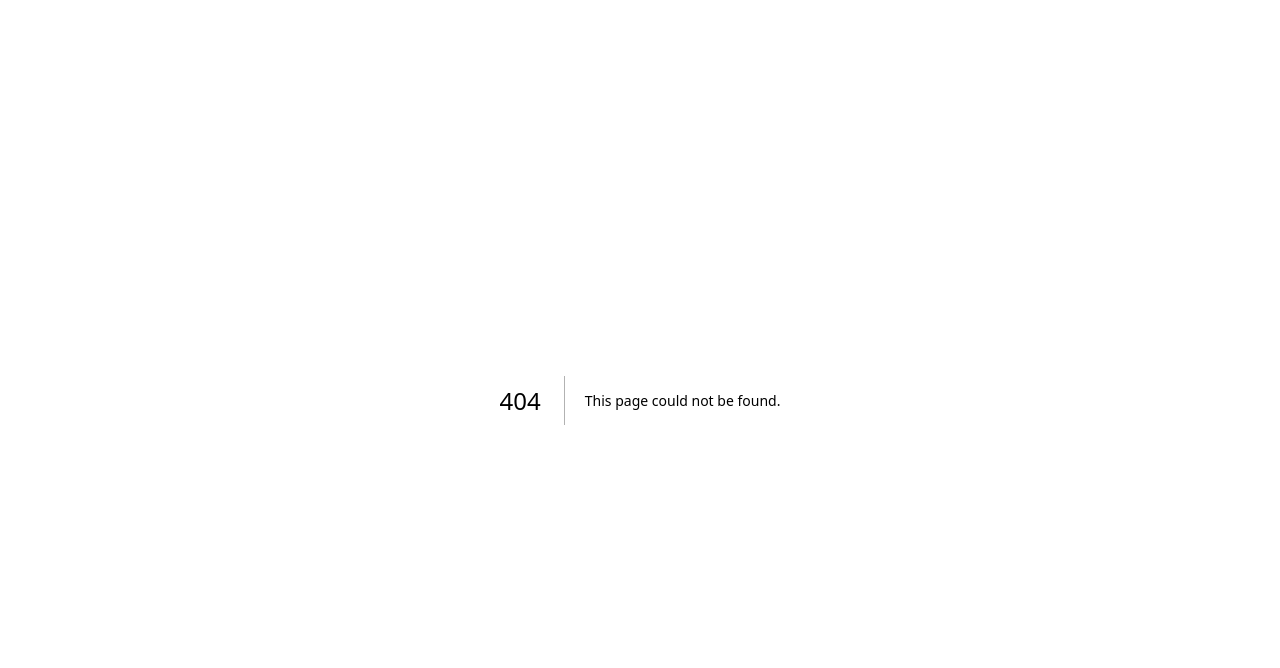
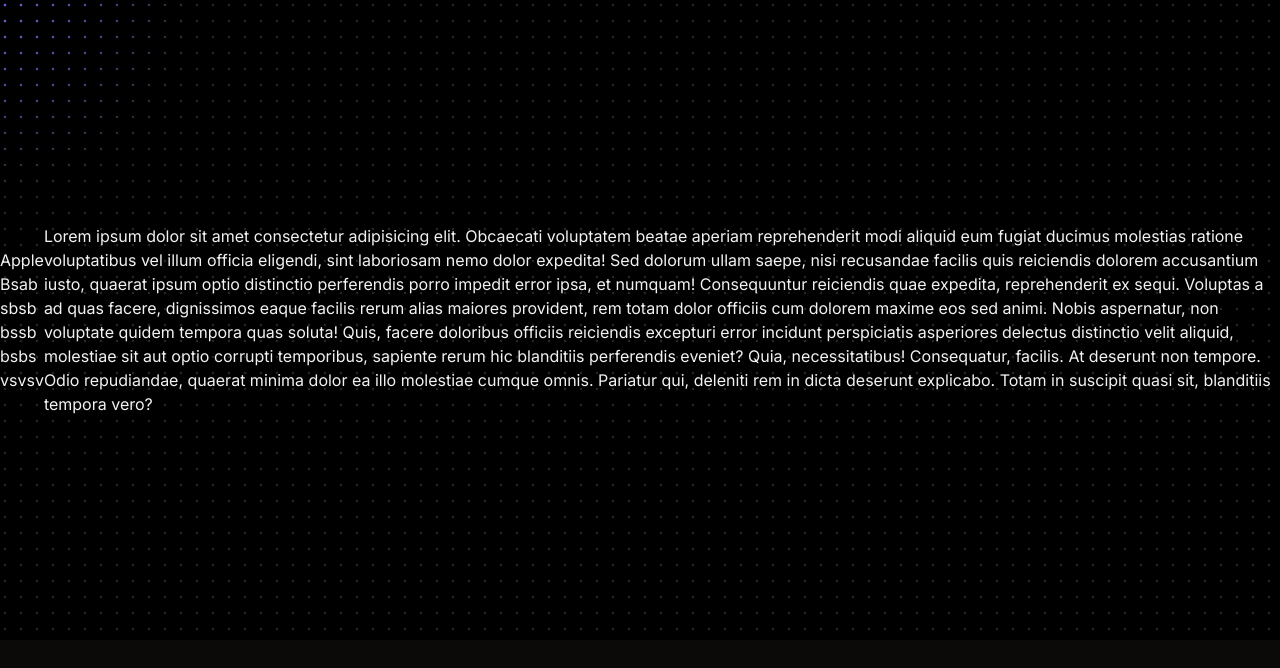
Before and after one commit to breakinttak/authenticateX, a Next.js app in the folder web/: page /docs/getting-started in a window 1280 px wide. Before the commit this address had no page. Shown: the top 668 px of the page. Built offline with nearby package versions, Linux system fonts and the light colour scheme.

Commit message:
pushed cuz idk

```diff
--- /dev/null
+++ b/web/app/(docs)/docs/(getting-started)/_components/hero-high.tsx
@@ -0,0 +1,96 @@
+"use client";
+import { cn } from "@/utils/cn";
+import { useMotionValue, motion, useMotionTemplate } from "framer-motion";
+import React from "react";
+
+export const HeroHighlight = ({
+  children,
+  className,
+  containerClassName,
+}: {
+  children: React.ReactNode;
+  className?: string;
+  containerClassName?: string;
+}) => {
+  let mouseX = useMotionValue(0);
+  let mouseY = useMotionValue(0);
+
+  function handleMouseMove({
+    currentTarget,
+    clientX,
+    clientY,
+  }: React.MouseEvent<HTMLDivElement>) {
+    if (!currentTarget) return;
+    let { left, top } = currentTarget.getBoundingClientRect();
+
+    mouseX.set(clientX - left);
+    mouseY.set(clientY - top);
+  }
+  return (
+    <div
+      className={cn(
+        "relative h-[40rem] flex items-center bg-white dark:bg-black justify-center w-full group",
+        containerClassName
+      )}
+      onMouseMove={handleMouseMove}
+    >
+      <div className="absolute inset-0 bg-dot-thick-neutral-300 dark:bg-dot-thick-neutral-800  pointer-events-none" />
+      <motion.div
+        className="pointer-events-none bg-dot-thick-indigo-500 dark:bg-dot-thick-indigo-500   absolute inset-0 opacity-0 transition duration-300 group-hover:opacity-100"
+        style={{
+          WebkitMaskImage: useMotionTemplate`
+            radial-gradient(
+              200px circle at ${mouseX}px ${mouseY}px,
+              black 0%,
+              transparent 100%
+            )
+          `,
+          maskImage: useMotionTemplate`
+            radial-gradient(
+              200px circle at ${mouseX}px ${mouseY}px,
+              black 0%,
+              transparent 100%
+            )
+          `,
+        }}
+      />
+
+      <div className={cn("relative z-20", className)}>{children}</div>
+    </div>
+  );
+};
+
+export const Highlight = ({
+  children,
+  className,
+}: {
+  children: React.ReactNode;
+  className?: string;
+}) => {
+  return (
+    <motion.span
+      initial={{
+        backgroundSize: "0% 100%",
+      }}
+      animate={{
+        backgroundSize: "100% 100%",
+      }}
+      transition={{
+        duration: 2,
+        ease: "linear",
+        delay: 0.5,
+      }}
+      style={{
+        backgroundRepeat: "no-repeat",
+        backgroundPosition: "left center",
+        display: "inline",
+      }}
+      className={cn(
+        `relative inline-block pb-1   px-1 rounded-lg bg-gradient-to-r from-indigo-300 to-purple-300 dark:from-indigo-500 dark:to-purple-500`,
+        className
+      )}
+    >
+      {children}
+    </motion.span>
+  );
+};
--- /dev/null
+++ b/web/app/(docs)/docs/(getting-started)/getting-started/page.jsx
@@ -0,0 +1,29 @@
+import { HeroHighlight } from "../_components/hero-high"
+import { ScrollArea } from "@/components/ui/scroll-area"
+export default function Page(){
+    return(
+        <>
+        <HeroHighlight>
+        <main className="h-full w-full flex flex-1/3 items-center justify-center">
+            <section className="ml-0 right-0 w-[25px] flex top-0 p-4 ">
+                <ScrollArea className="h-6" >
+                    <div>Apple</div>
+                    <div>Bsab</div>
+                    <div>sbsb</div>
+                    <div>bssb</div>
+                    <div>bsbs</div>
+                    <div>vsvsv</div>
+                </ScrollArea>
+            </section>
+            <section>
+                Lorem ipsum dolor sit amet consectetur adipisicing elit. Obcaecati voluptatem beatae aperiam reprehenderit modi aliquid eum fugiat ducimus molestias ratione voluptatibus vel illum officia eligendi, sint laboriosam nemo dolor expedita!
+                Sed dolorum ullam saepe, nisi recusandae facilis quis reiciendis dolorem accusantium iusto, quaerat ipsum optio distinctio perferendis porro impedit error ipsa, et numquam! Consequuntur reiciendis quae expedita, reprehenderit ex sequi.
+                Voluptas a ad quas facere, dignissimos eaque facilis rerum alias maiores provident, rem totam dolor officiis cum dolorem maxime eos sed animi. Nobis aspernatur, non voluptate quidem tempora quas soluta!
+                Quis, facere doloribus officiis reiciendis excepturi error incidunt perspiciatis asperiores delectus distinctio velit aliquid, molestiae sit aut optio corrupti temporibus, sapiente rerum hic blanditiis perferendis eveniet? Quia, necessitatibus! Consequatur, facilis.
+                At deserunt non tempore. Odio repudiandae, quaerat minima dolor ea illo molestiae cumque omnis. Pariatur qui, deleniti rem in dicta deserunt explicabo. Totam in suscipit quasi sit, blanditiis tempora vero?
+            </section>
+        </main>
+        </HeroHighlight>
+        </>
+    )
+}
--- a/web/app/page.tsx
+++ b/web/app/page.tsx
@@ -4,6 +4,7 @@ import { Button } from "@/components/ui/button";
 import { cn } from "@/lib/utils";
 import { useEffect, useState } from "react";
 import { Navbar } from "@/_components/Navbar";
+import { HeroHighlight } from "./(docs)/docs/(getting-started)/_components/hero-high";
 
 
 
@@ -21,10 +22,11 @@ export default function Home() {
   }
 
   return (
+    <HeroHighlight>
       <main>
         <Navbar />
         <div className="flex flex-1 items-center justify-center w-full h-[80vh] space-x-[50px]">
-          <div className={cn("p-[20px] text-xl py-[50px]  group rounded-md border-[3px] hover:border-zinc-800 transition-all border-zinc-900")}  >
+          <div className={cn("p-[20px] text-xl py-[50px]  group rounded-md border-[3px] hover:border-zinc-800 transition-all border-zinc-900 dark:bg-[#0c0c0c] ")}  >
               <p className={cn("text-zinc-800 dark:text-zinc-100 max-w-[350px] text-center")}>
                 Create a new project with us which will enhance your project like never ?
               </p>
@@ -33,7 +35,7 @@ export default function Home() {
               <SignUpForm/>
 
           </div>
-          <div className={cn("p-[20px] py-[40px] text-xl  hover:border-zinc-800 transition-all group rounded-md  border-[3px] border-zinc-900")}  >
+          <div className={cn("p-[20px] py-[40px] text-xl  hover:border-zinc-800 transition-all group rounded-md  border-[3px] border-zinc-900 dark:bg-[#0c0c0c] ")}  >
               <p className={cn("text-zinc-800 dark:text-zinc-100 max-w-[350px] text-center ")}>
               Checkout our latest docs for all latest information about everything
               </p>
@@ -45,5 +47,6 @@ export default function Home() {
           <div></div>
         </div>
       </main>
+      </HeroHighlight>
   );
 }
--- a/web/components/dialog/login-form.tsx
+++ b/web/components/dialog/login-form.tsx
@@ -62,12 +62,21 @@ export const LoginForm = () => {
         <Input placeholder="Enter your name or email"
         className="invalid:text-red-500
         invalid:border-red-500 border-2" id="name"
+
+        onChange={()=>{
+          document.getElementById("p")!.innerHTML = ""
+        }}
         />
 
 
         <p className="mt-[20px]">Enter your Password</p>
         <Input type={password} placeholder="Enter your Password" className="invalid:text-red-500
-         invalid:border-red-500 border-2 " id="password" />
+         invalid:border-red-500 border-2 " id="password"
+
+        onChange={()=>{
+          document.getElementById("p")!.innerHTML = ""
+        }}
+         />
          <Eye  className="absolute right-8 cursor-pointer bottom-[7rem]" onClick={()=>{
           if(password=="password") setPassword("text")
           else setPassword("password")
--- /dev/null
+++ b/web/components/ui/scroll-area.tsx
@@ -0,0 +1,48 @@
+"use client"
+
+import * as React from "react"
+import * as ScrollAreaPrimitive from "@radix-ui/react-scroll-area"
+
+import { cn } from "@/lib/utils"
+
+const ScrollArea = React.forwardRef<
+  React.ElementRef<typeof ScrollAreaPrimitive.Root>,
+  React.ComponentPropsWithoutRef<typeof ScrollAreaPrimitive.Root>
+>(({ className, children, ...props }, ref) => (
+  <ScrollAreaPrimitive.Root
+    ref={ref}
+    className={cn("relative overflow-hidden", className)}
+    {...props}
+  >
+    <ScrollAreaPrimitive.Viewport className="h-full w-full rounded-[inherit]">
+      {children}
+    </ScrollAreaPrimitive.Viewport>
+    <ScrollBar />
+    <ScrollAreaPrimitive.Corner />
+  </ScrollAreaPrimitive.Root>
+))
+ScrollArea.displayName = ScrollAreaPrimitive.Root.displayName
+
+const ScrollBar = React.forwardRef<
+  React.ElementRef<typeof ScrollAreaPrimitive.ScrollAreaScrollbar>,
+  React.ComponentPropsWithoutRef<typeof ScrollAreaPrimitive.ScrollAreaScrollbar>
+>(({ className, orientation = "vertical", ...props }, ref) => (
+  <ScrollAreaPrimitive.ScrollAreaScrollbar
+    ref={ref}
+    orientation={orientation}
+    className={cn(
+      "flex touch-none select-none transition-colors",
+      orientation === "vertical" &&
+        "h-full w-2.5 border-l border-l-transparent p-[1px]",
+      orientation === "horizontal" &&
+        "h-2.5 flex-col border-t border-t-transparent p-[1px]",
+      className
+    )}
+    {...props}
+  >
+    <ScrollAreaPrimitive.ScrollAreaThumb className="relative flex-1 rounded-full bg-border" />
+  </ScrollAreaPrimitive.ScrollAreaScrollbar>
+))
+ScrollBar.displayName = ScrollAreaPrimitive.ScrollAreaScrollbar.displayName
+
+export { ScrollArea, ScrollBar }
--- a/web/package.json
+++ b/web/package.json
@@ -13,15 +13,18 @@
     "@radix-ui/react-dialog": "^1.0.5",
     "@radix-ui/react-dropdown-menu": "^2.0.6",
     "@radix-ui/react-icons": "^1.3.0",
+    "@radix-ui/react-scroll-area": "^1.0.5",
     "@radix-ui/react-slot": "^1.0.2",
     "class-variance-authority": "^0.7.0",
     "clsx": "^2.1.0",
+    "framer-motion": "^11.0.28",
     "lucide-react": "^0.343.0",
+    "mini-svg-data-uri": "^1.4.4",
     "next": "14.1.0",
     "next-themes": "^0.2.1",
     "react": "^18",
     "react-dom": "^18",
-    "tailwind-merge": "^2.2.1",
+    "tailwind-merge": "^2.2.2",
     "tailwindcss-animate": "^1.0.7",
     "uuid": "^9.0.1"
   },
--- a/web/tailwind.config.ts
+++ b/web/tailwind.config.ts
@@ -1,4 +1,9 @@
 import type { Config } from "tailwindcss"
+
+const svgToDataUri = require("mini-svg-data-uri");
+const {
+  default: flattenColorPalette,
+} = require("tailwindcss/lib/util/flattenColorPalette");
 
 const config = {
   darkMode: ["class"],
@@ -76,7 +81,32 @@ const config = {
       },
     },
   },
-  plugins: [require("tailwindcss-animate")],
+  plugins: [require("tailwindcss-animate")
+    , addVariablesForColors,
+    function ({ matchUtilities, theme }: any) {
+      matchUtilities(
+        {
+          "bg-dot-thick": (value: any) => ({
+            backgroundImage: `url("${svgToDataUri(
+              `<svg xmlns="http://www.w3.org/2000/svg" viewBox="0 0 32 32" width="16" height="16" fill="none"><circle fill="${value}" id="pattern-circle" cx="10" cy="10" r="2.5"></circle></svg>`
+            )}")`,
+          }),
+        },
+        { values: flattenColorPalette(theme("backgroundColor")), type: "color" }
+      );
+    },
+  ],
 } satisfies Config
 
+function addVariablesForColors({ addBase, theme }: any) {
+  let allColors = flattenColorPalette(theme("colors"));
+  let newVars = Object.fromEntries(
+    Object.entries(allColors).map(([key, val]) => [`--${key}`, val])
+  );
+
+  addBase({
+    ":root": newVars,
+  });
+}
+
 export default config
--- /dev/null
+++ b/web/utils/cn.ts
@@ -0,0 +1,6 @@
+import { ClassValue, clsx } from "clsx";
+import { twMerge } from "tailwind-merge";
+
+export function cn(...inputs: ClassValue[]) {
+  return twMerge(clsx(inputs));
+}
```
Also changed, not shown: 1 other file (tests, documents, lock files or other folders).
